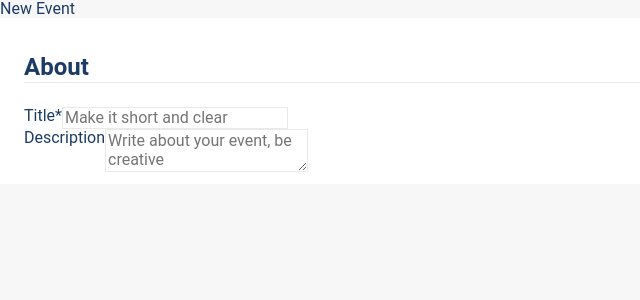
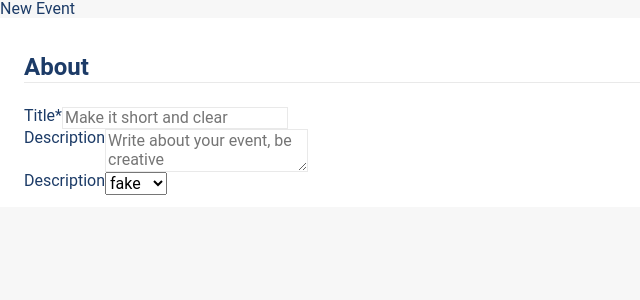
Before and after one commit to pumanitro/Accenture-Interview-App, a React (Create React App) app: page / in a window 1280 px wide. Shown: the top 300 px of the page, without its empty margins (0-640 px from the left). Built offline with nearby package versions, Linux system fonts and the light colour scheme.

Commit message:
Created dropdown component.

```diff
--- /dev/null
+++ b/src/components/Dropdown/Dropdown.tsx
@@ -0,0 +1,24 @@
+import React, { FC } from 'react';
+
+export type Option = {
+  value: string;
+  label: string;
+};
+
+type DropdownPropTypes = {
+  options: Option[];
+  value: string;
+  onChange: (value: string) => void;
+};
+
+export const Dropdown: FC<DropdownPropTypes> = ({ options, value, onChange }) => {
+  return (
+    <select value={value} onChange={e => onChange(e.target.value)}>
+      {options.map(option => (
+        <option key={option.value} value={option.value}>
+          {option.label}
+        </option>
+      ))}
+    </select>
+  );
+};
--- a/src/pages/Home/About/About.tsx
+++ b/src/pages/Home/About/About.tsx
@@ -3,6 +3,7 @@ import { CardTitle, Card } from 'components/Card/Card.s';
 import { Input } from 'components/Input/Input';
 import { FormElement } from 'components/FormElement/FormElement';
 import { Textarea } from 'components/Textarea/Textarea';
+import { Dropdown } from 'components/Dropdown/Dropdown';
 
 export const About = () => {
   return (
@@ -14,6 +15,29 @@ export const About = () => {
       <FormElement title="description">
         <Textarea placeholder="Write about your event, be creative" />
       </FormElement>
+      <FormElement title="description">
+        <Dropdown
+          value="fake"
+          onChange={(option: string) => {
+            console.log('changed');
+            console.log(option);
+          }}
+          options={[
+            {
+              value: 'fake',
+              label: 'fake',
+            },
+            {
+              value: 'fake2',
+              label: 'fake2',
+            },
+            {
+              value: 'fake3',
+              label: 'fake3',
+            },
+          ]}
+        />
+      </FormElement>
     </Card>
   );
 };
```
